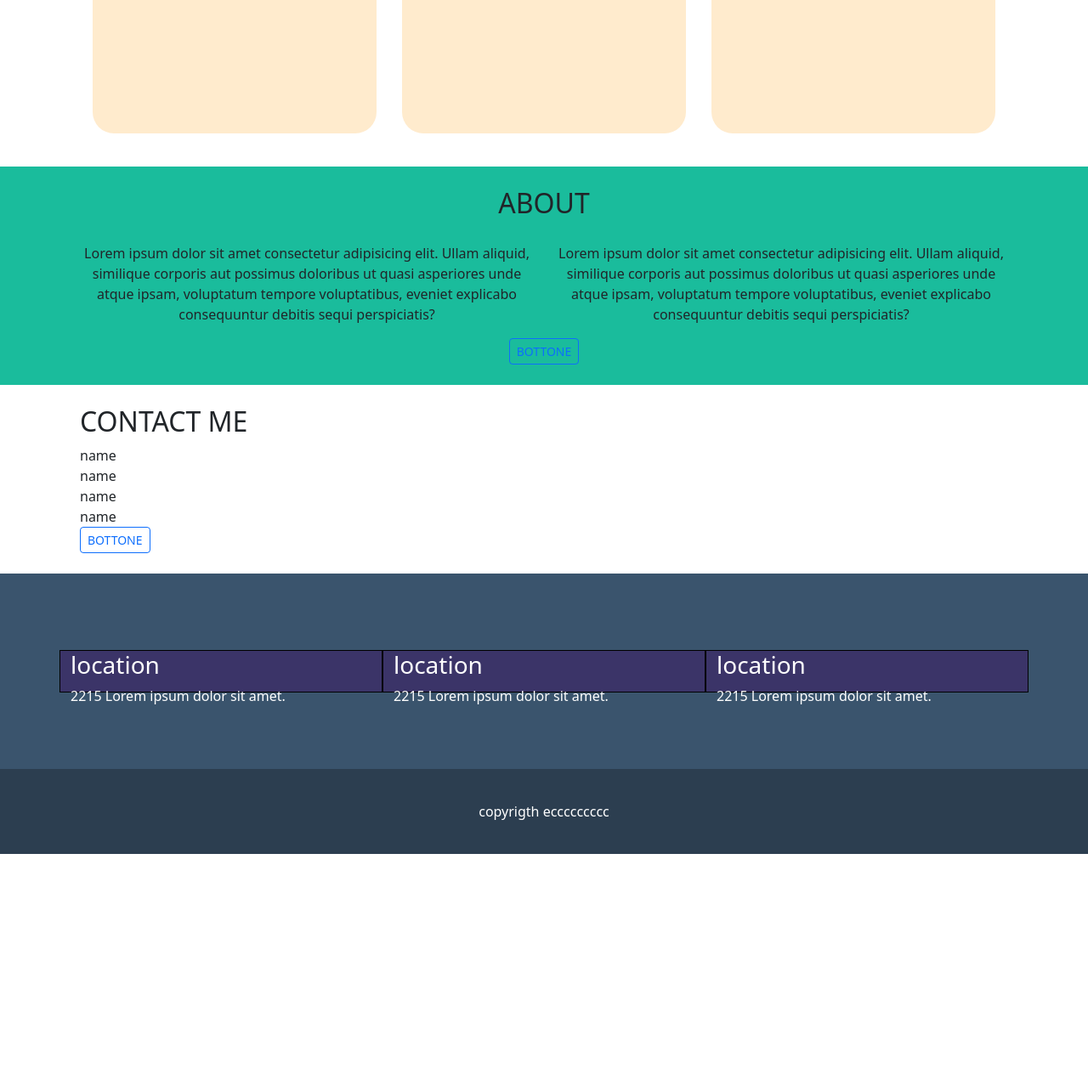
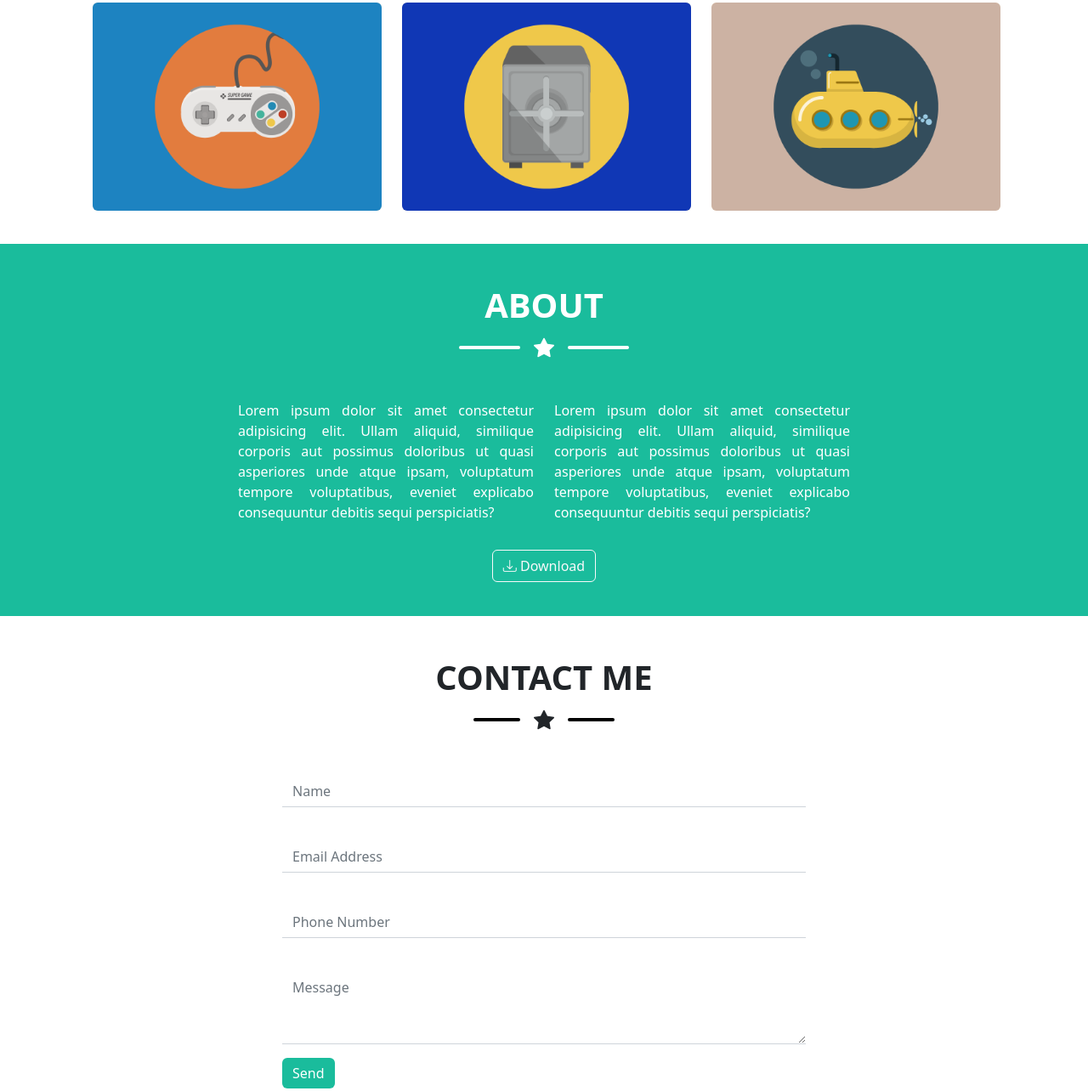
Before and after one commit to RiccardoLoPresti/html-css-bootstrap-freelancer, a plain HTML site: page index.html in a window 1280 px wide. Shown: the part 984-2268 px from the top of the page at 85% size. Before the commit the page ends 1989 px from the top, so only its background shows below. Drawn offline with nearby package versions, Linux system fonts and the light colour scheme.

Commit message:
[add] section+footer

```diff
--- a/assets/css/style.css
+++ b/assets/css/style.css
@@ -15,29 +15,11 @@ footer{
   height: 50px;
 }
 
-
-/* .line-sx{
-  width: 100px;
-  height: 5px;
-  border-radius: 25px;
-  color: white;
-} */
-
-/* BUTTON */
-.btn{
-  text-align: center;
+/* CONTAINER CUSTOM */
+.rl-container{
+  max-width:60% ;
+  margin: 0 auto;
 }
-
-/* CONTAINER CUSTOM */
-.sc-container{
-  max-width:1140px ;
-  margin: 0 auto;
-  height: 100%;
-}
-
-
-
-
 
 /* NAV */
 .navbar-brand.rl-nav-link,
@@ -101,36 +83,53 @@ footer{
 #portfolio .line_dx{
   background-color: black;
 }
-.sc-card{
+
+.rl-card img{
   background-color: blanchedalmond;
-  height: 200px;
-  max-width: 100%;
-  border-radius: 25px;
   margin: 15px 3px;
 }
-
-
-
 
 /* ABOUT */
 #about{
   background-color:#1abc9c ;
+  color: white;
 }
 
 #about p{
   padding-top: 20px;
+  text-align: justify;
 }
 
 /* CONTACT */
-#contact span{
-  display: block;
+#contact .rl-container{
+  width: 50%;
+}
+
+#contact .line_sx,
+#contact .line_dx{
+  background-color: black;
+}
+
+.form-control.rl-form-control{
+  border-top: none;
+  border-left: none;
+  border-right: none;
+  border-radius: 0;
+}
+
+.btn-success.rl-btn{
+  background-color: #1abc9c;
+  border: none;
 }
 
 /* FOOTER */
 /* TOP */
+footer a{
+  color: white;
+}
+
 footer .top{
   background-color:#3a546d ;
-  height: 230px;
 }
 
 /* BOTTOM */
@@ -138,3 +137,7 @@ footer .bottom{
   background-color:#2c3e50 ;
   height: 100px;
 }
+
+footer .bottom i{
+  font-size: 0.6rem;
+}
--- a/index.html
+++ b/index.html
@@ -85,12 +85,11 @@
 
     </div>
 
-
-
   </div>
 
   <main>
 
+    <!-- PORFOLIO -->
     <section id="portfolio">
 
       <div class="container text-center">
@@ -114,27 +113,39 @@
         <div class="row row-cols-1 row-cols-md-2 row-cols-lg-3 ">
 
           <div class="col  ">
-            <div class="sc-card"></div>
+            <div class="rl-card">
+              <img src="/assets/img/cabin.png" class="img-fluid rounded" alt="cabin">
+            </div>
           </div>
 
           <div class="col ">
-            <div class="sc-card"></div>
+            <div class="rl-card">
+              <img src="/assets/img/cake.png" class="img-fluid rounded" alt="cake">
+            </div>
           </div>
 
           <div class="col ">
-            <div class="sc-card"></div>
+            <div class="rl-card">
+              <img src="/assets/img/circus.png" class="img-fluid rounded" alt="circus">
+            </div>
           </div>
 
           <div class="col ">
-            <div class="sc-card"></div>
+            <div class="rl-card">
+              <img src="/assets/img/game.png" class="img-fluid rounded" alt="game">
+            </div>
           </div>
 
           <div class="col ">
-            <div class="sc-card"></div>
+            <div class="rl-card">
+              <img src="/assets/img/safe.png" class="img-fluid rounded" alt="safe">
+            </div>
           </div>
 
           <div class="col ">
-            <div class="sc-card"></div>
+            <div class="rl-card">
+              <img src="/assets/img/submarine.png" class="img-fluid rounded" alt="submarine">
+            </div>
           </div>
 
         </div>
@@ -142,76 +153,145 @@
       </div>
 
     </section>
+    <!-- /PORFOLIO -->
 
+    <!-- ABOUT -->
     <section id="about">
 
-      <div class="container p-4 text-center">
+      <div class="rl-container">
 
-        <h2>ABOUT</h2>
+        <div class="container-fluid p-4">
+
+          <div class="text p-4 text-center">
+            <h2 class="fs-1 fw-bolder text-uppercase">About</h2>
+
+            <div class="line_container">
+              <div class="container-fluid">
+                <div class="row">
+                  <div class="col-sm-6 offset-sm-3 col-md-4 offset-md-4 col-lg-4 offset-lg-4 d-flex justify-content-between align-items-center">
+                    <div class="line_sx"></div>
+                    <i class="bi bi-star-fill mx-3"></i>
+                    <div class="line_dx"></div>
+                  </div>
+                </div>
+              </div>
+
+            </div>
+          </div>
+
           <div class="row row-cols-1 row-cols-md-2">
-          <div class="col">
+            <div class="col h-100 ">
               <p>
                 Lorem ipsum dolor sit amet consectetur adipisicing elit. Ullam aliquid, similique corporis aut possimus doloribus ut quasi asperiores unde atque ipsam, voluptatum tempore voluptatibus, eveniet explicabo consequuntur debitis sequi perspiciatis?
               </p>
             </div>
-          <div class="col ">
+            <div class="col h-100 ">
               <p>
                 Lorem ipsum dolor sit amet consectetur adipisicing elit. Ullam aliquid, similique corporis aut possimus doloribus ut quasi asperiores unde atque ipsam, voluptatum tempore voluptatibus, eveniet explicabo consequuntur debitis sequi perspiciatis?
               </p>
             </div>
           </div>
 
-        <a href="#" class="btn btn-sm btn-outline-primary text-center">BOTTONE
+          <div class="container w-100 text-center pt-3 pb-3">
+            <a href="#" class="btn btn-outline-light me-auto">
+              <i class="bi bi-download"></i><span> Download</span>
             </a>
+          </div>
+
+        </div>
 
       </div>
 
 
 
     </section>
+    <!-- /ABOUT -->
 
+    <!-- CONTACT -->
     <section id="contact">
 
-      <div class="container p-4">
+      <div class="rl-container">
 
-        <h2>CONTACT ME</h2>
+        <div class="container pt-4 pb-5">
 
-        <span>name</span>
-        <span>name</span>
-        <span>name</span>
-        <span>name</span>
+          <div class="text p-4 text-center">
+            <h2 class="fs-1 fw-bolder text-uppercase">contact me</h2>
 
-        <a href="#" class="btn btn-sm btn-outline-primary text-center">BOTTONE
-        </a>
+            <div class="line_container">
+              <div class="container-fluid">
+                <div class="row">
+                  <div class="col-sm-6 offset-sm-3 col-md-4 offset-md-4 col-lg-4 offset-lg-4 d-flex justify-content-between align-items-center">
+                    <div class="line_sx"></div>
+                    <i class="bi bi-star-fill mx-3"></i>
+                    <div class="line_dx"></div>
+                  </div>
+                </div>
+              </div>
 
+            </div>
+          </div>
+
+          <form>
+
+            <div class="mb-3">
+              <label for="exampleInputEmail1" class="form-label"></label>
+              <input type="text" class="form-control rl-form-control" id="exampleInputEmail1" aria-describedby="emailHelp" placeholder="Name">
+              <div id="emailHelp" class="form-text"></div>
+            </div>
+
+            <div class="mb-3">
+              <label for="exampleInputPassword1" class="form-label"></label>
+              <input type="email" class="form-control rl-form-control" id="exampleInputPassword1" placeholder="Email Address">
+            </div>
+
+            <div class="mb-3">
+              <label for="exampleInputEmail1" class="form-label"></label>
+              <input type="tel" class="form-control rl-form-control" id="exampleInputEmail1" aria-describedby="emailHelp" placeholder="Phone Number">
+              <div id="emailHelp" class="form-text"></div>
+            </div>
+
+            <div class="mb-3">
+              <label for="exampleFormControlTextarea1" class="form-label"></label>
+              <textarea class="form-control rl-form-control" id="exampleFormControlTextarea1" rows="3" placeholder="Message"></textarea>
+            </div>
+
+            <button type="submit" class="btn btn-success rl-btn">Send</button>
+
+          </form>
+
+        </div>
 
       </div>
 
     </section>
+    <!-- /CONTACT -->
 
   </main>
 
   <footer>
 
-    <div class="top d-flex justify-content-center align-items-center ">
+    <div class="top d-flex justify-content-center align-items-center pt-4 pb-4">
 
-      <div class="container">
+      <div class="container h-100 ">
 
-        <div class="row row-cols-1 row-cols-md-3">
+        <div class="row row-cols-1 row-cols-md-3 d-flex h-100 align-items-baseline">
 
-          <div class="col debug">
+          <div class="col text-uppercase h-100">
             <h3>location</h3>
-            <p>2215 Lorem ipsum dolor sit amet.</p>
+            <p>2215 John Danniel Drive Clark, MO 54243</p>
           </div>
 
-          <div class="col debug">
-            <h3>location</h3>
-            <p>2215 Lorem ipsum dolor sit amet.</p>
+          <div class="col text-uppercase h-100 pb-3">
+            <h3>around the web</h3>
+            <a href="#"><i class="bi bi-facebook"></i></a>
+            <a href="#"><i class="bi bi-google"></i></a>
+            <a href="#"><i class="bi bi-twitter "></i></a>
+            <a href="#"><i class="bi bi-linkedin"></i></a>
           </div>
 
-          <div class="col debug">
-            <h3>location</h3>
-            <p>2215 Lorem ipsum dolor sit amet.</p>
+          <div class="col text-uppercase h-100 ">
+            <h3>About freelancer</h3>
+            <p>Lorem ipsum dolor sit amet consectetur adipisicing. <a href="#">Start Bootstrap</a></p>
           </div>
 
         </div>
@@ -222,7 +302,7 @@
 
     <div class="bottom d-flex justify-content-center align-items-center">
 
-      <span>copyrigth eccccccccc</span>
+      <span>copyright <i class="bi bi-c-circle"></i> your website 2022</span>
 
     </div>
 
```
Lines whose indentation alone changed are shown as unchanged.
